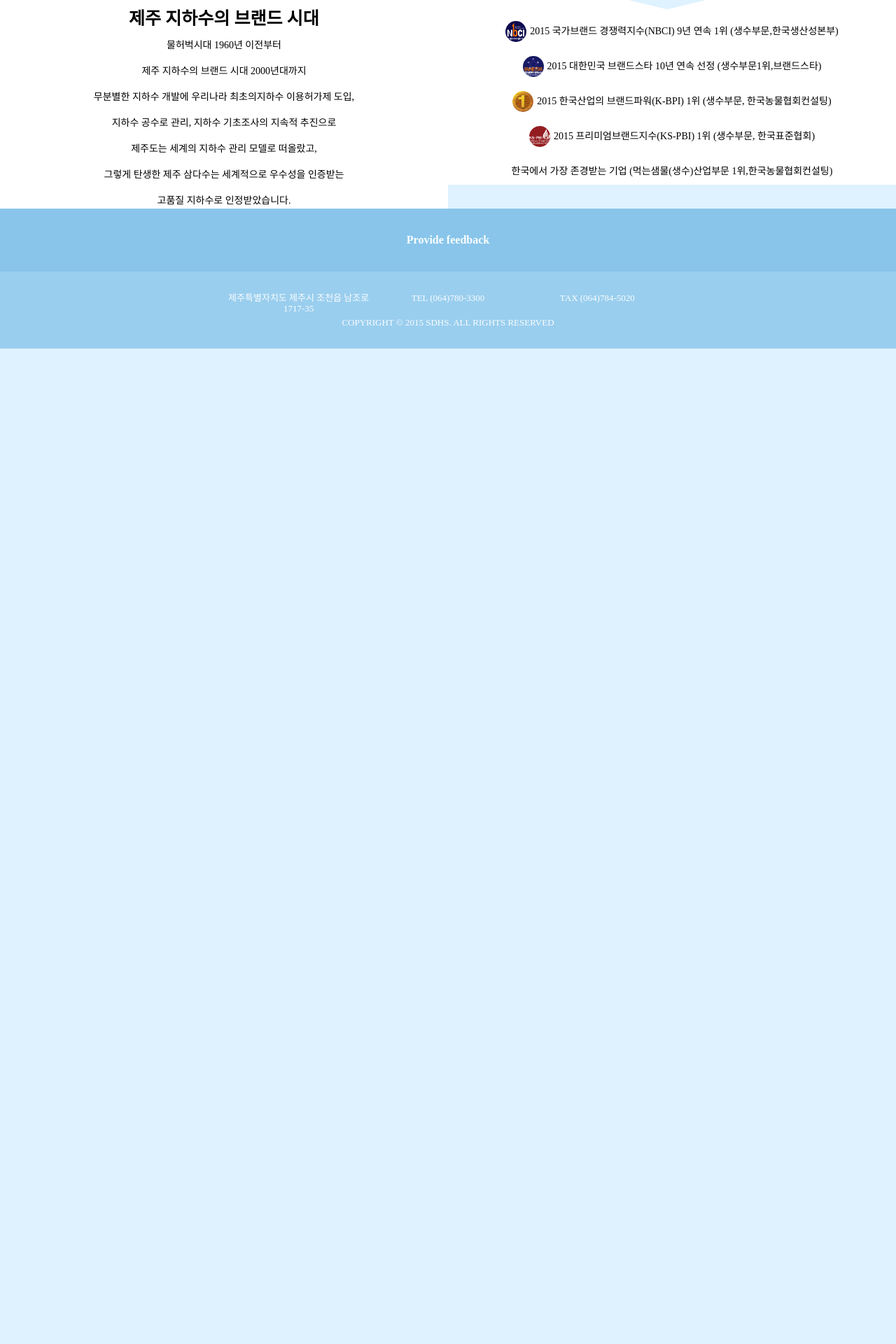
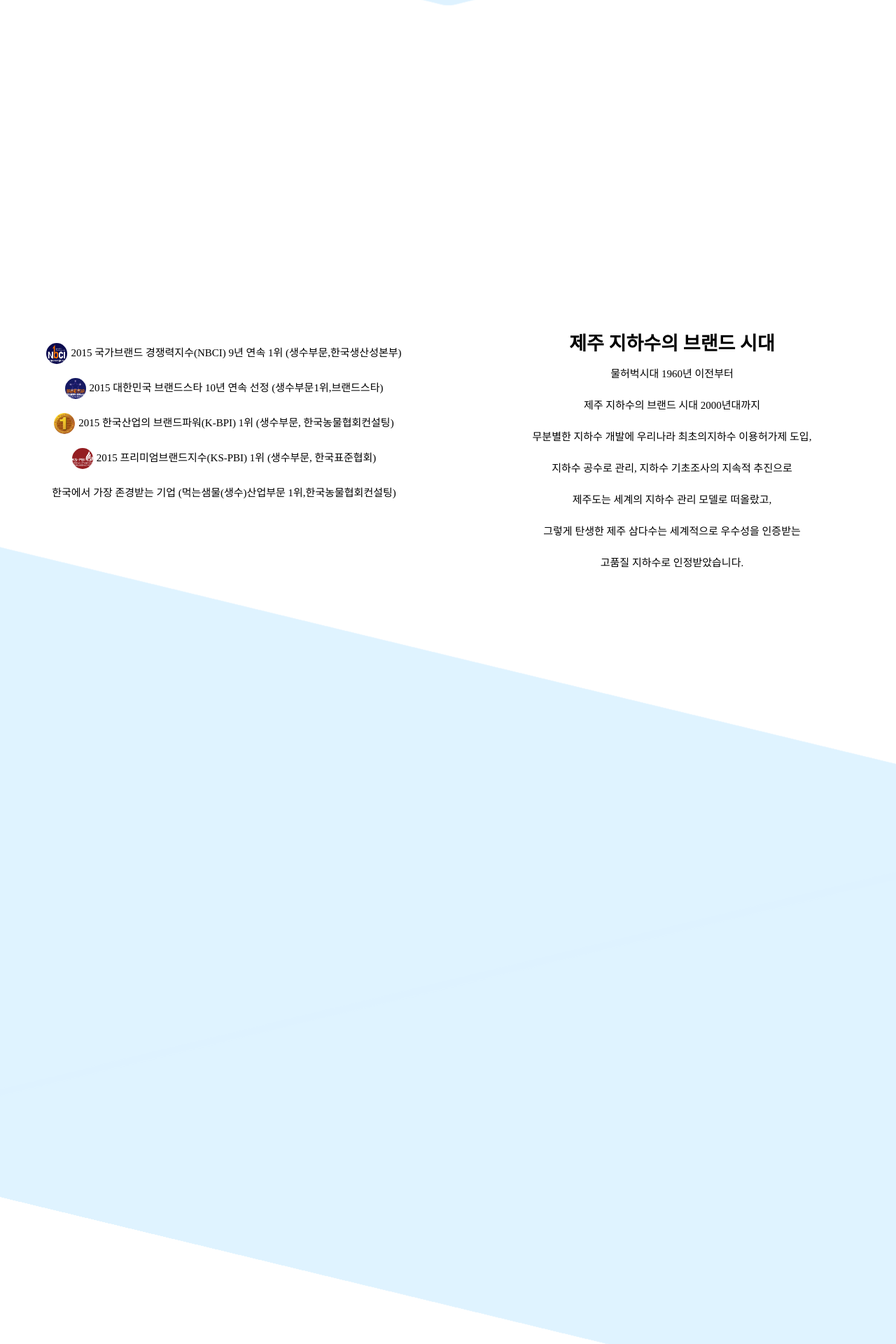
Before and after one commit to Johaesun/Samdasoo, a PHP site: page /carrer.php in a window 1280 px wide. Shown: the part 721-2641 px from the top of the page at 70% size. Before the commit the page ends 1219 px from the top, so only its background shows below. Run offline with PHP 8.4, Linux system fonts and the light colour scheme; some web fonts are replaced.

Commit message:
20170328_1

```diff
--- a/htdocs/carrer.php
+++ b/htdocs/carrer.php
@@ -27,20 +27,7 @@
     	   </div>
 
     	<div class="box01">
-    	    <ul class="content">
-    	        <div class="text_box">
-    	            <h3>제주 지하수의 브랜드 시대</h3>
-    	            <p>물허벅시대 1960년 이전부터</p>
-    	            <p>제주 지하수의 브랜드 시대 2000년대까지</p>
-    	            <p>무분별한 지하수 개발에 우리나라 최초의지하수 이용허가제 도입,</p>
-    	            <p>지하수 공수로 관리, 지하수 기초조사의 지속적 추진으로</p>
-    	            <p>제주도는 세계의 지하수 관리 모델로 떠올랐고,</p>
-    	            <p>그렇게 탄생한 제주 삼다수는 세계적으로 우수성을 인증받는</p>
-    	            <p>고품질 지하수로 인정받았습니다.</p>
-    	        </div>
-    	    </ul>
-
-            <ul class="career">
+           <ul class="career">
                 <li>
                     <img src="./img/nbci.jpg" alt="한국생산성본부"><p>2015 국가브랜드 경쟁력지수(NBCI) 9년 연속 1위 (생수부문,한국생산성본부)</p>
                 </li>
@@ -57,9 +44,31 @@
                     <p>한국에서 가장 존경받는 기업 (먹는샘물(생수)산업부문 1위,한국농물협회컨설팅)</p>
                 </li>
             </ul>
+
+    	    <ul class="content">
+    	        <div class="text_box">
+    	            <h3>제주 지하수의 브랜드 시대</h3>
+    	            <p>물허벅시대 1960년 이전부터</p>
+    	            <p>제주 지하수의 브랜드 시대 2000년대까지</p>
+    	            <p>무분별한 지하수 개발에 우리나라 최초의지하수 이용허가제 도입,</p>
+    	            <p>지하수 공수로 관리, 지하수 기초조사의 지속적 추진으로</p>
+    	            <p>제주도는 세계의 지하수 관리 모델로 떠올랐고,</p>
+    	            <p>그렇게 탄생한 제주 삼다수는 세계적으로 우수성을 인증받는</p>
+    	            <p>고품질 지하수로 인정받았습니다.</p>
+    	        </div>
+    	    </ul>
         </div>
 
         <div class="box02">
+
+        </div>
+        <div class="box03">
+
+        </div>
+        <div class="box04">
+
+        </div>
+        <div class="box05">
 
         </div>
     	<?php
--- a/htdocs/css/career.css
+++ b/htdocs/css/career.css
@@ -6,16 +6,28 @@
 .top_bg p{padding-top: 15px; font-size: 20px; display: block;}
 
 .angleArea{width: 100%; height: auto;}
-
+.wrap > div{background-size: cover}
 /*box01*/
-.box01{width: 100%; height: 235px; background: url('../img/content_bg.png')no-repeat; background-size: cover; padding: 100px 0px;}
-.box01 ul{float: left; width: 50%; background-color: #fff; margin-top: 135px;}
+.box01{padding: 700px 0px; background-color: #fff; background: url('../img/content_bg.png')no-repeat center;}
+.box01 ul{float: left; width: 50%;}
 .box01 ul li{list-style: none;}
-.content > li{width: 50%; height: 100%; float: left;}
-.content h3{line-height: 25px; font-size: 25px; text-transform: uppercase; font-weight: 600; text-align: center}
-.text_box p{font-size: 14px; line-height: 22px; padding-top:15px; font-weight: 300; text-align: center;}
-.text_box p:last-child{padding-bottom: 0px;}
-.career li{height: 50px; line-height: 60px; text-align: center; list-style:none}
+.career li{height: 50px; line-height: 50px; text-align: center; list-style:none}
 .career li:last-child{padding-bottom: 20px;}
 .career li img{width:30px; height: 30px;  border-radius: 50%; margin-right: 5px; }
-.career li p{display:inline; font-size: 14px;}
+.career li p{display:inline; font-size: 15px;}
+.content > li{width: 50%; height: 100%; float: left;}
+.content h3{line-height: 25px; font-size: 27px; text-transform: uppercase; font-weight: 600; text-align: center}
+.text_box p{font-size: 15px; line-height: 30px; padding-top:15px; font-weight: 300; text-align: center;}
+.text_box p:last-child{padding-bottom: 0px;}
+
+/*box02*/
+.box02{background: url('../img/careerbox2.png')no-repeat center; padding:467px 0px; margin-top: -472px; }
+
+/*box03*/
+.box03{background: url('../img/careerbox3.png')no-repeat center; padding:467px 0px; margin-top: -470px; background-size: cover}
+
+/*box04*/
+.box04{background: url('../img/careerbox4.png')no-repeat center; padding:550px 0px; margin-top: -470px; background-size: cover}
+
+/*box05*/
+.box05{background: url('../img/careerbox5.png')no-repeat center; background-size: cover; margin-top: -320px; padding: 172px 0px;}
```
Also changed, not shown: htdocs/img/bottle_3.png (added), htdocs/img/careerbox1bg.png (added), htdocs/img/careerbox2.png (added), htdocs/img/careerbox2bg.png (added), htdocs/img/careerbox3.png (added), htdocs/img/careerbox4.png (added), htdocs/img/careerbox5.png (added), htdocs/img/content_bg.png, htdocs/img/guhyen.png (added).
